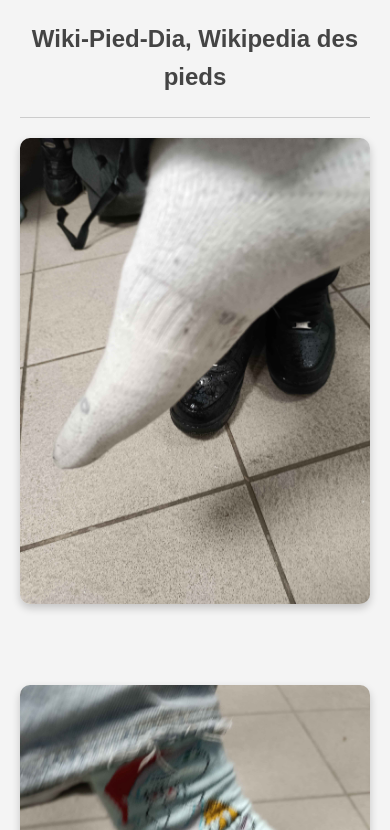
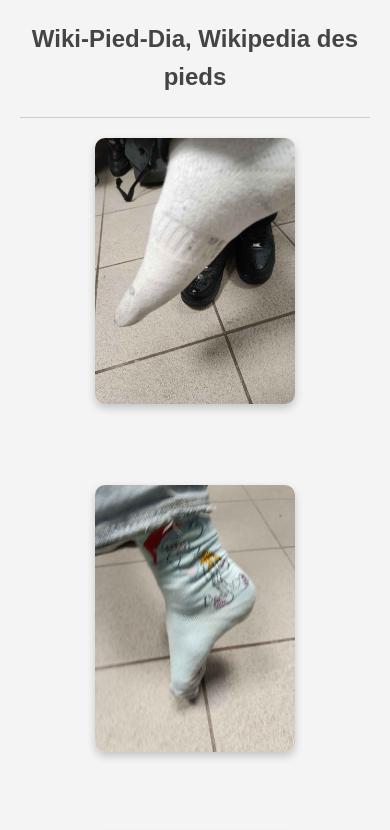
Before and after one commit to Zandgar11/wikipiedia, a plain HTML site: page index.html in a window 390 px wide. Shown: the top 830 px of the page. Drawn offline with Linux system fonts and the light colour scheme.

Commit message:
ptit prblm css

```diff
--- a/style.css
+++ b/style.css
@@ -32,8 +32,8 @@ h1 {
 
 /* Style des images */
 .gallery-image {
-    max-width: 100%;
-    height: auto;
+    max-width: 300px; /* Largeur maximale réduite */
+    height: auto; /* Hauteur ajustée automatiquement */
     border-radius: 10px;
     box-shadow: 0 4px 8px rgba(0, 0, 0, 0.2);
     transition: transform 0.3s ease;
@@ -65,6 +65,10 @@ p {
         font-size: 2em;
     }
 
+    .gallery-image {
+        max-width: 250px; /* Largeur réduite pour les écrans moyens */
+    }
+
     p {
         font-size: 1em;
     }
@@ -75,6 +79,10 @@ p {
         font-size: 1.5em;
     }
 
+    .gallery-image {
+        max-width: 200px; /* Largeur réduite pour les petits écrans */
+    }
+
     p {
         font-size: 0.9em;
     }
```
